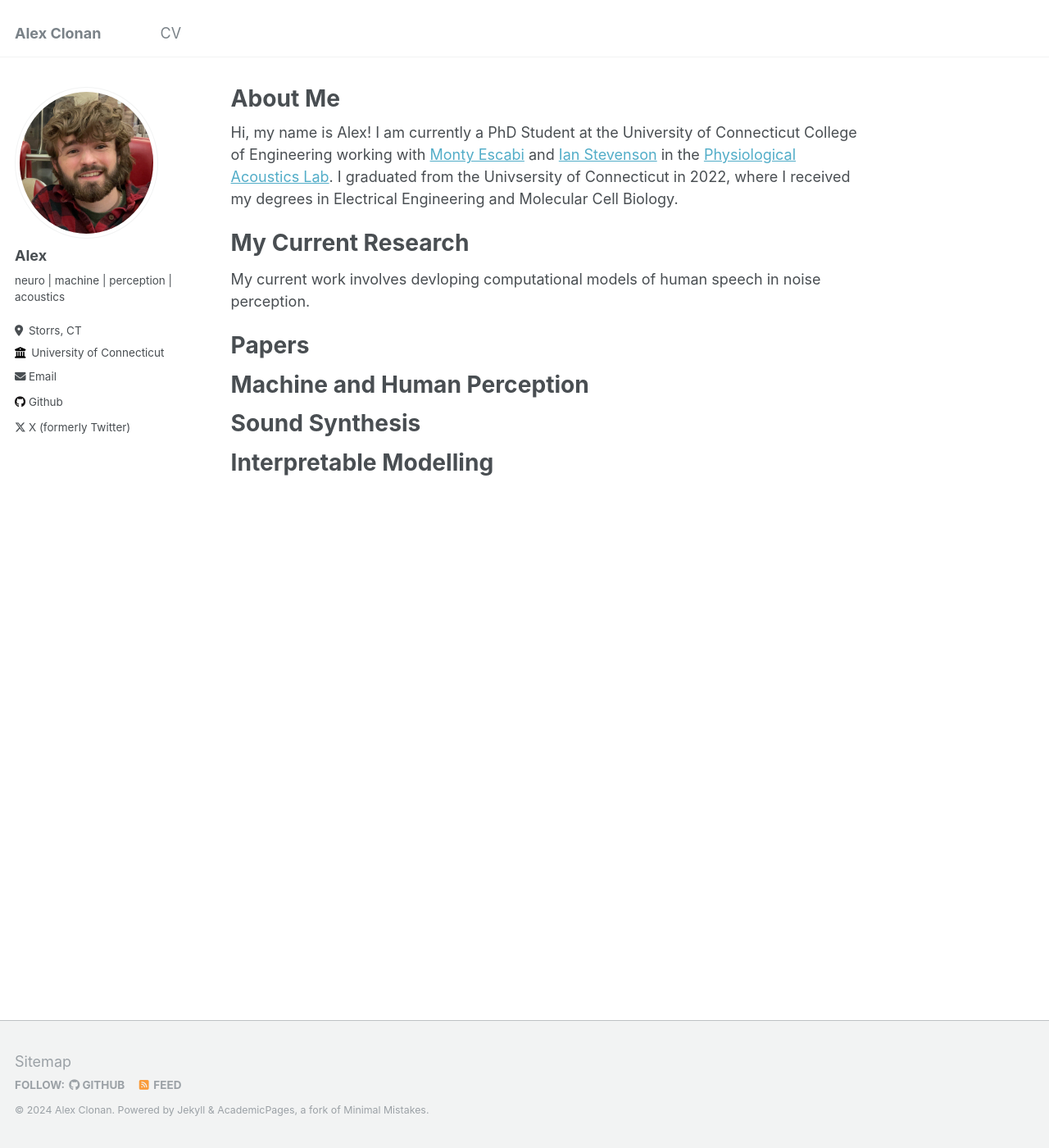
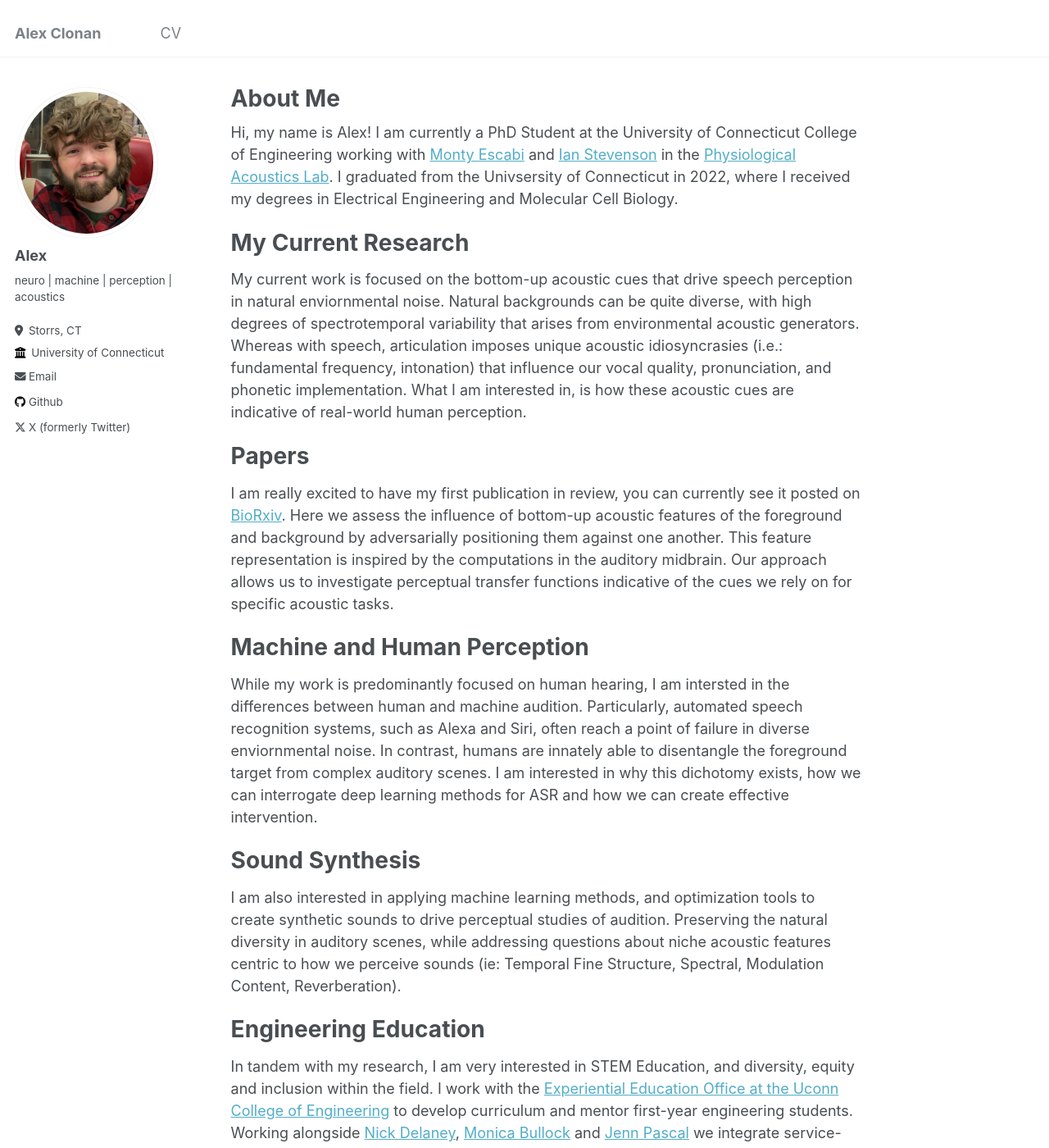
Before and after one commit to aclonan/aclonan.github.io, a Jekyll site: the page built from _pages/about.md, in a window 1280 px wide and 1400 px high. Shown: the whole window at 82% size. Built offline with Jekyll 4.4.1, drawn with Linux system fonts in a browser that asks for light colours; some of the changed text lies outside the part shown.

Commit message:
Update about.md

```diff
--- a/_pages/about.md
+++ b/_pages/about.md
@@ -11,16 +11,20 @@ Hi, my name is Alex! I am currently a PhD Student at the University of Connectic
 
 My Current Research
 ======
-My current work involves devloping computational models of human speech in noise perception.
+My current work is focused on the bottom-up acoustic cues that drive speech perception in natural enviornmental noise. Natural backgrounds can be quite diverse, with high degrees of spectrotemporal variability that arises from environmental acoustic generators. Whereas with speech, articulation imposes unique acoustic idiosyncrasies (i.e.: fundamental frequency, intonation) that influence our vocal quality, pronunciation, and phonetic implementation. What I am interested in, is how these acoustic cues are indicative of real-world human perception.
 
 Papers
 ======
+I am really excited to have my first publication in review, you can currently see it posted on [BioRxiv](https://www.biorxiv.org/content/10.1101/2024.02.13.579526v1). Here we assess the influence of bottom-up acoustic features of the foreground and background by adversarially positioning them against one another. This feature representation is inspired by the computations in the auditory midbrain. Our approach allows us to investigate perceptual transfer functions indicative of the cues we rely on for specific acoustic tasks.
 
 Machine and Human Perception
 ======
+While my work is predominantly focused on human hearing, I am intersted in the differences between human and machine audition. Particularly, automated speech recognition systems, such as Alexa and Siri, often reach a point of failure in diverse enviornmental noise. In contrast, humans are innately able to disentangle the foreground target from complex auditory scenes. I am interested in why this dichotomy exists, how we can interrogate deep learning methods for ASR and how we can create effective intervention.
 
 Sound Synthesis
 ======
+I am also interested in applying machine learning methods, and optimization tools to create synthetic sounds to drive perceptual studies of audition. Preserving the natural diversity in auditory scenes, while addressing questions about niche acoustic features centric to how we perceive sounds (ie: Temporal Fine Structure, Spectral, Modulation Content, Reverberation).
 
-Interpretable Modelling
+Engineering Education
 ======
+In tandem with my research, I am very interested in STEM Education, and diversity, equity and inclusion within the field. I work with the [Experiential Education Office at the Uconn College of Engineering](https://undergrad.engr.uconn.edu/experiential-education-staff/) to develop curriculum and mentor first-year engineering students. Working alongside [Nick Delaney](https://undergrad.engr.uconn.edu/advising-staff/nick-delaney-ece-advisor/), [Monica Bullock](https://undergrad.engr.uconn.edu/monica-bullock-program-administrator/) and [Jenn Pascal](https://chemical-biomolecular.engr.uconn.edu/people/faculty/pascal-jennifer/) we integrate service-learning initiatives into the curriculum to show students that their education can make an impact on their community.
```
